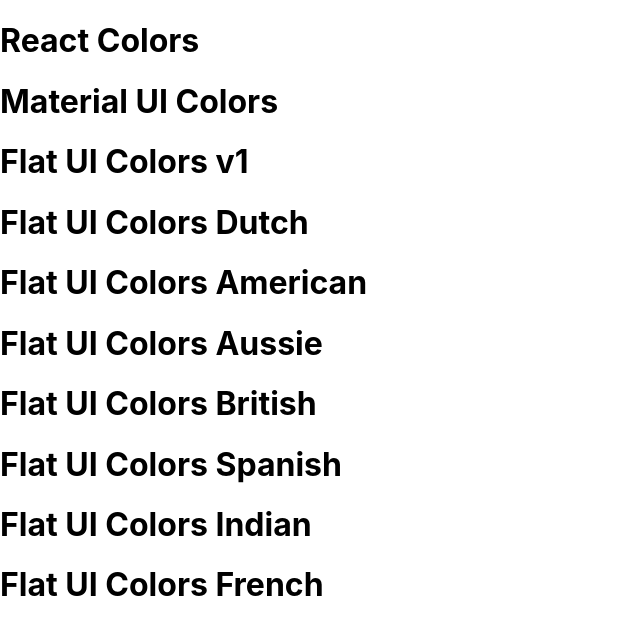
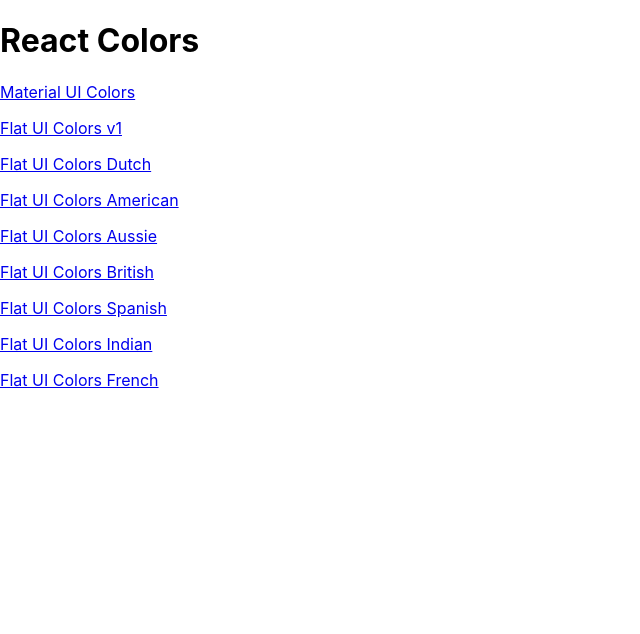
Before and after one commit to super8989/React_colors_app, a React (Create React App) app: page / in a window 1280 px wide. Shown: the top 634 px of the page, without its empty margins (0-640 px from the left). Built offline with nearby package versions, Linux system fonts and the light colour scheme.

Commit message:
made each paletteName a Link to its Palette components

```diff
--- a/src/PaletteList.js
+++ b/src/PaletteList.js
@@ -1,4 +1,5 @@
 import React, { Component } from "react";
+import { Link } from "react-router-dom";
 
 class PaletteList extends Component {
 	render() {
@@ -8,7 +9,9 @@
 			<div>
 				<h1>React Colors</h1>
 				{palettes.map(palette => (
-					<h1>{palette.paletteName}</h1>
+					<p>
+						<Link to={`/palette/${palette.id}`}>{palette.paletteName}</Link>
+					</p>
 				))}
 			</div>
 		);
```
